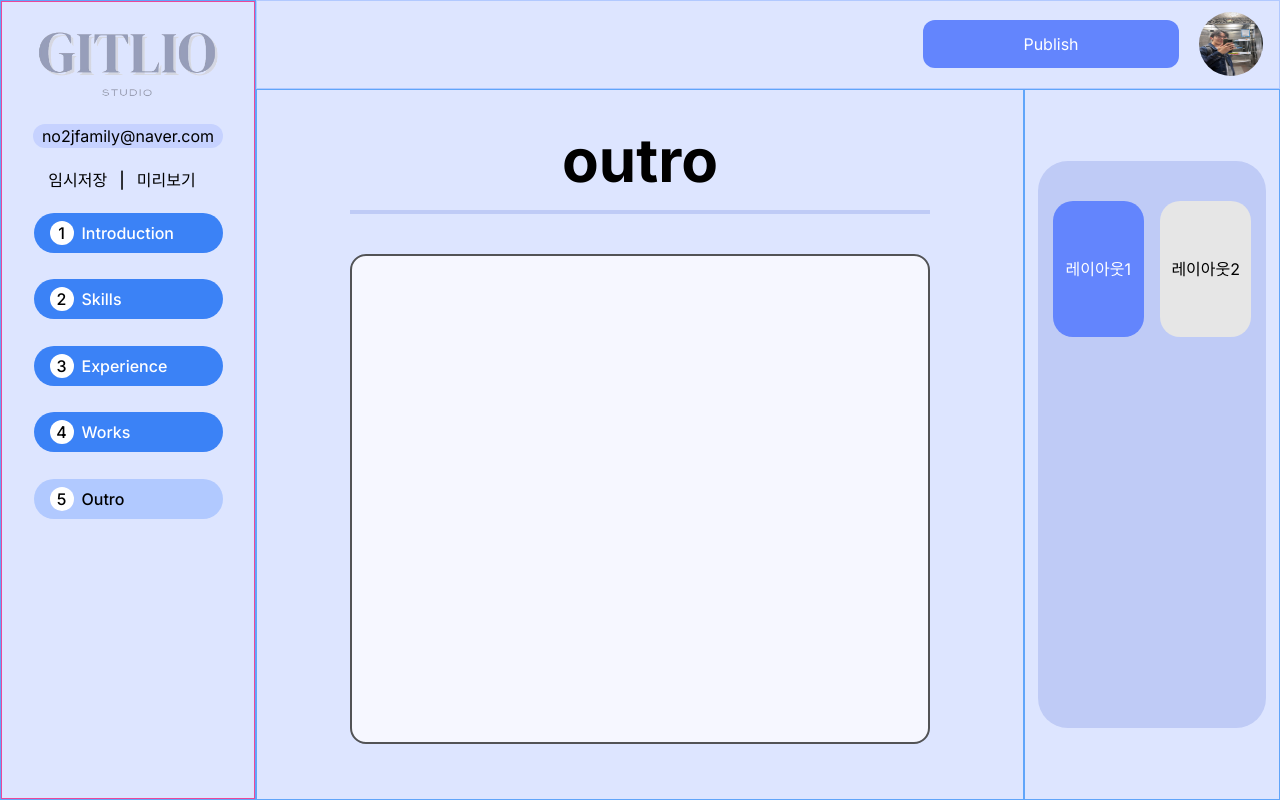
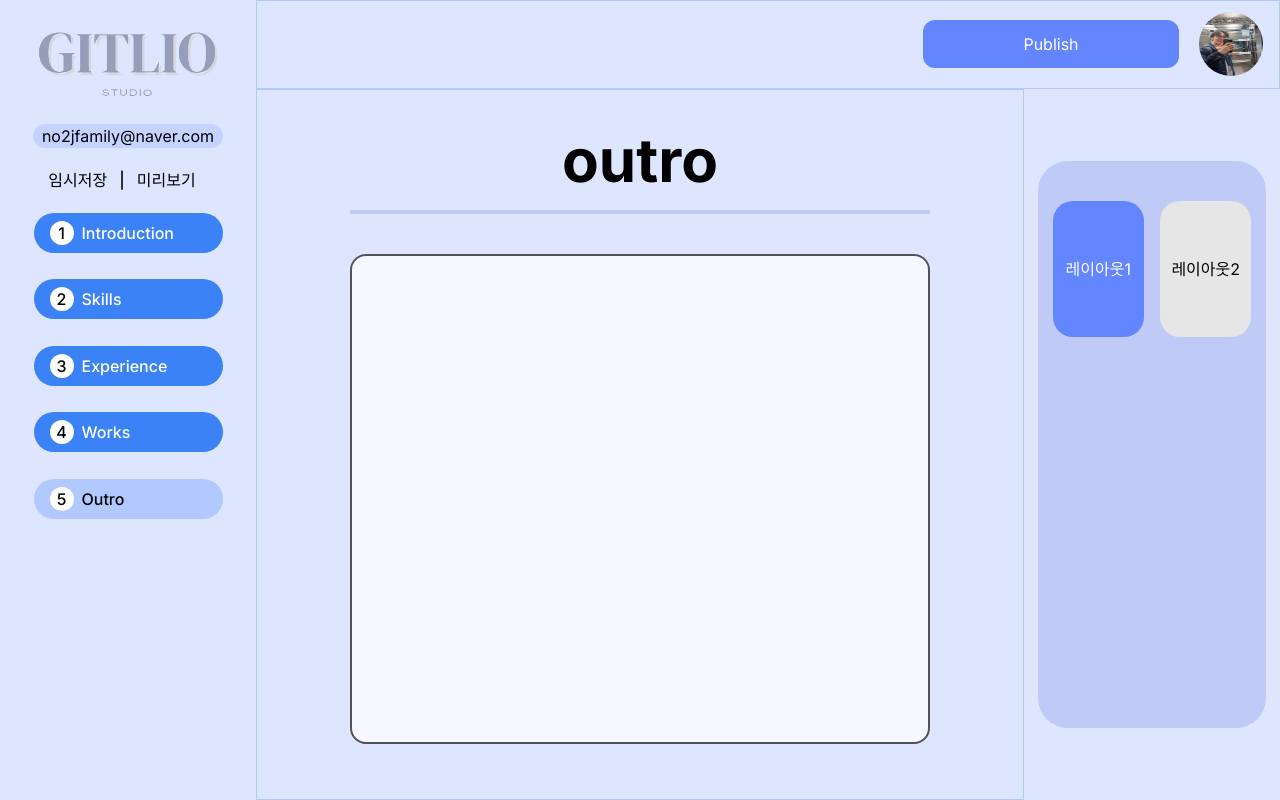
Before and after one commit to TU-GitLio/frontend, a Next.js app in the folder gitlio/: page /outro in a window 1280 px wide. Built offline with nearby package versions, Linux system fonts and the light colour scheme.

Commit message:
design: border color 수정

```diff
--- a/gitlio/app/(edit)/experience/page.tsx
+++ b/gitlio/app/(edit)/experience/page.tsx
@@ -7,11 +7,11 @@ export default function ExperiencePage() {
   return (
     <>
       <div className="w-full h-full grid bg-primary grid-cols-5 grid-rows-9">
-        <div className="flex justify-center col-span-1 row-span-9 h-full border border-blue-400">
+        <div className="flex justify-center col-span-1 row-span-9 h-full border border-primary">
           <SideBar />
         </div>
         <EditHeader />
-        <div className="col-span-4 row-span-8 h-full bg-primary border border-blue-400">
+        <div className="col-span-4 row-span-8 h-full bg-primary border border-[#B1C9FF]">
           <div className="flex flex-col h-full items-center px-5 ">
             <Title />
             <EditBuilder />
--- a/gitlio/app/(edit)/introduction/page.tsx
+++ b/gitlio/app/(edit)/introduction/page.tsx
@@ -7,18 +7,18 @@ export default function IntroductionPage() {
   return (
     <>
       <div className="w-full h-full grid bg-primary grid-cols-5 grid-rows-9">
-        <div className="flex justify-center row-span-9 col-span-1 relative h-full border border-blue-400">
+        <div className="flex justify-center row-span-9 col-span-1 relative h-full border border-primary">
           <SideBar />
         </div>
         <EditHeader />
-        <div className="col-span-3 row-span-8 h-full bg-primary border border-blue-400">
+        <div className="col-span-3 row-span-8 h-full bg-primary border border-[#B1C9FF]">
           <div className="flex flex-col h-full items-center px-5 ">
             <Title />
             <EditBuilder />
           </div>
         </div>
 
-        <div className="flex justify-center items-center col-span-1 row-span-8 h-full bg-primary border border-blue-400">
+        <div className="flex justify-center items-center col-span-1 row-span-8 h-full bg-primary border border-primary">
           <div className="w-[90%] h-[80%] bg-[#BFCBF6] rounded-[30px] flex justify-center">
             <div className="w-[40%] h-[24%] bg-[#6385FD] rounded-[20px] flex items-center text-center justify-center ml-0 mt-10 text-white">
               레이아웃1
--- a/gitlio/app/(edit)/outro/page.tsx
+++ b/gitlio/app/(edit)/outro/page.tsx
@@ -7,18 +7,18 @@ export default function OutroPage() {
   return (
     <>
       <div className="w-full h-full grid bg-primary grid-cols-5 grid-rows-9">
-        <div className="flex justify-center row-span-9 col-span-1 relative h-full border border-blue-400">
+        <div className="flex justify-center row-span-9 col-span-1 relative h-full border border-primary">
           <SideBar />
         </div>
         <Header />
-        <div className="col-span-3 row-span-8 h-full bg-primary border border-blue-400">
+        <div className="col-span-3 row-span-8 h-full bg-primary border border-[#B1C9FF]">
           <div className="flex flex-col h-full items-center px-5 ">
             <Title />
             <EditBuilder />
           </div>
         </div>
 
-        <div className="flex justify-center items-center col-span-1 row-span-8 h-full bg-[primary] border border-blue-400">
+        <div className="flex justify-center items-center col-span-1 row-span-8 h-full bg-primary border border-primary">
           <div className="w-[90%] h-[80%] bg-[#BFCBF6] rounded-[30px] flex justify-center">
             <div className="w-[40%] h-[24%] bg-[#6385FD] rounded-[20px] flex items-center text-center justify-center ml-0 mt-10 text-white">
               레이아웃1
--- a/gitlio/app/(edit)/works/page.tsx
+++ b/gitlio/app/(edit)/works/page.tsx
@@ -7,11 +7,11 @@ export default function WorksPage() {
   return (
     <>
       <div className="w-full h-full grid bg-[#DDE5FF] grid-cols-5 grid-rows-9">
-        <div className="flex justify-center col-span-1 row-span-9 h-full border border-blue-400">
+        <div className="flex justify-center col-span-1 row-span-9 h-full border border-primary">
           <SideBar />
         </div>
         <Header />
-        <div className="col-span-4 row-span-8 h-full bg-[#DCE6FF] border border-blue-400">
+        <div className="col-span-4 row-span-8 h-full bg-[#DCE6FF] border border-[#B1C9FF]">
           <div className="flex flex-col h-full items-center px-5 ">
             <Title />
             <EditBuilder />
--- a/gitlio/components/SideBar.tsx
+++ b/gitlio/components/SideBar.tsx
@@ -10,7 +10,7 @@ export default function SideBar() {
 
   return (
     <div className="flex h-full w-full sm:h-full">
-      <div className="flex flex-col items-center w-full bg-primary border border-pink-500">
+      <div className="flex flex-col items-center w-full bg-primary border border-primary">
         <div className="text-center mt-[10%] ">
           <img
             src="/gitlio.png"
```
